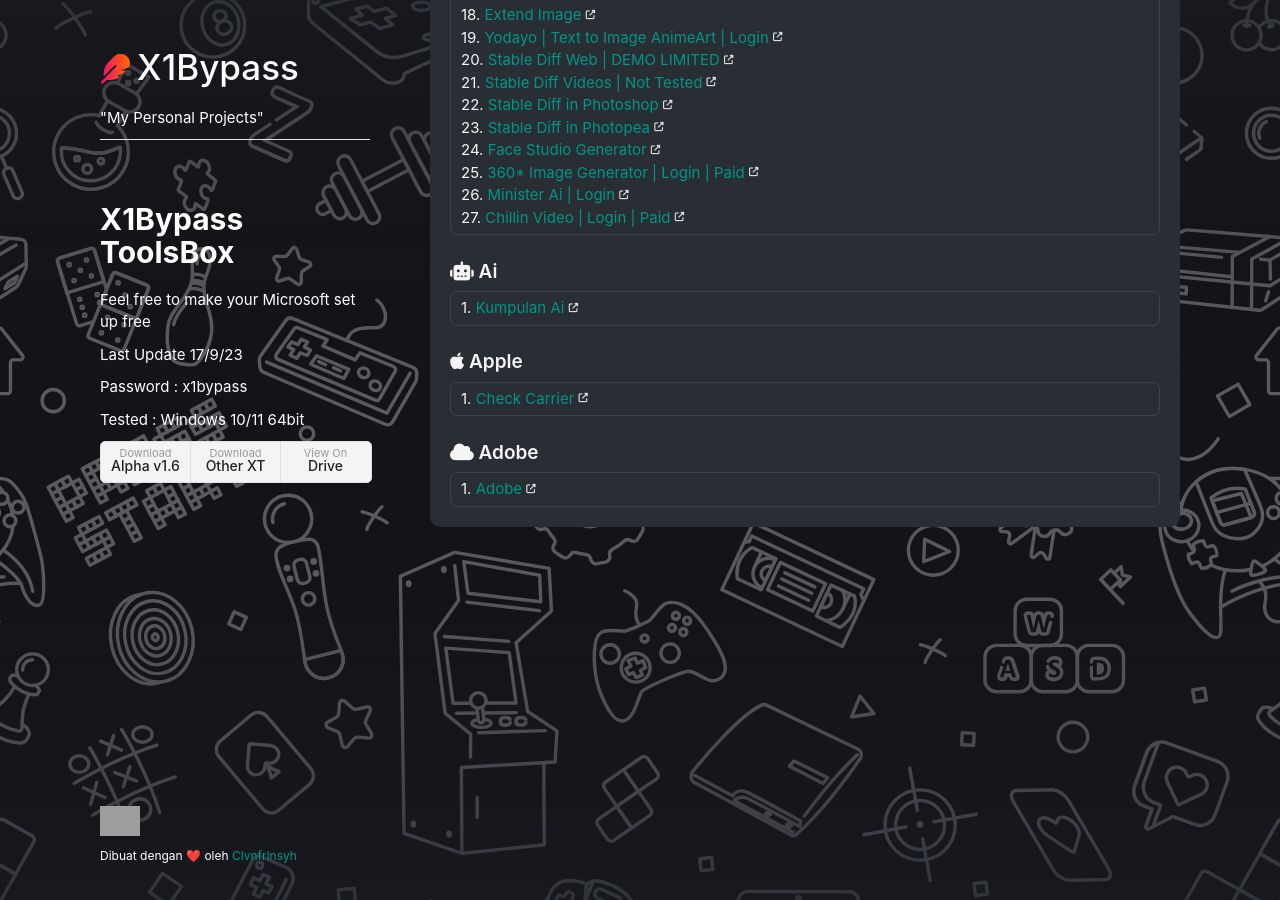
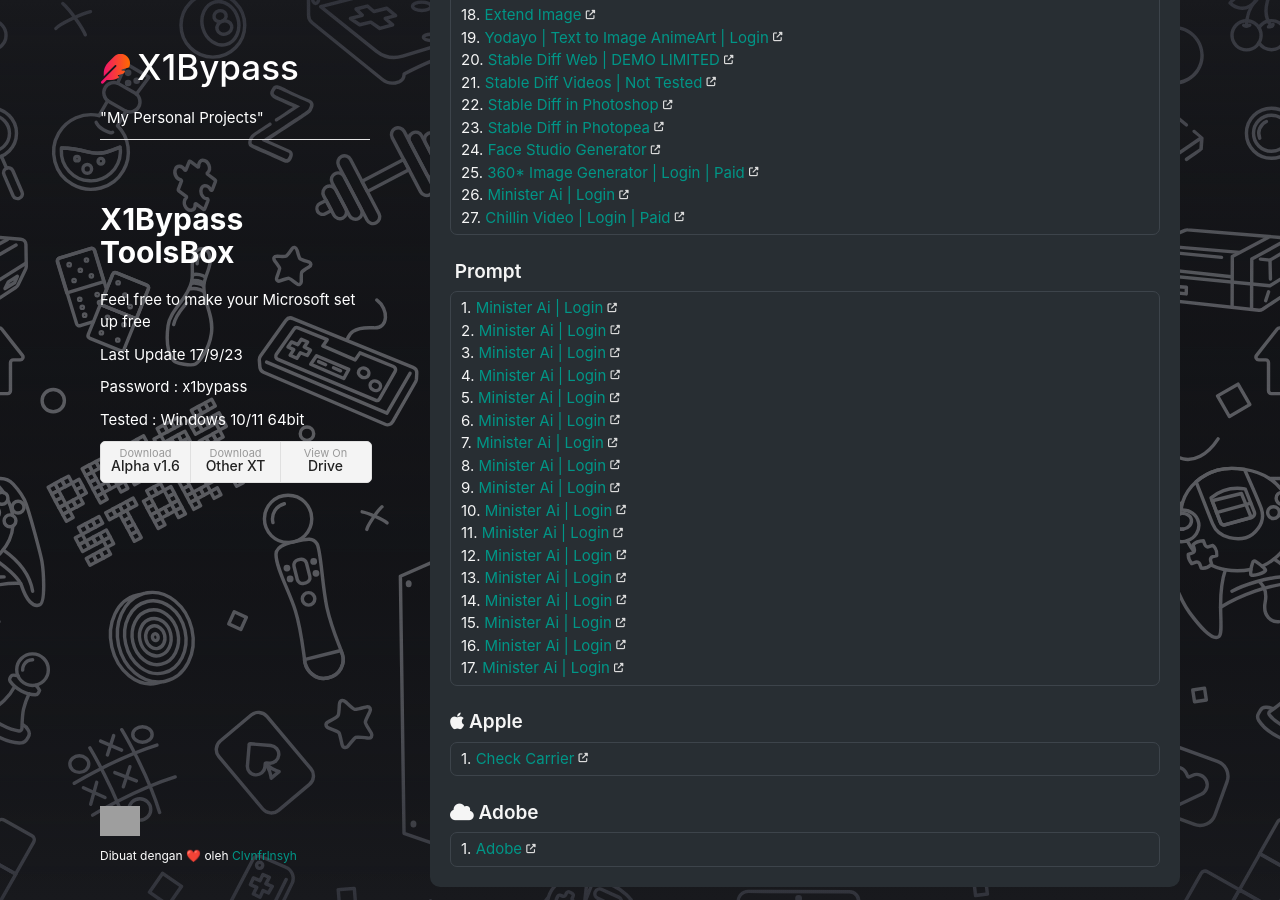
Before and after one commit to Unknown240/coba, a Jekyll site: the page built from index.html, in a window 1280 px wide and 900 px high, scrolled down 1519 px. Built offline with Jekyll 4.4.1, drawn with Linux system fonts in a browser that asks for light colours; grey boxes are pictures that could not be loaded.

Commit message:
Update index.html

```diff
--- a/index.html
+++ b/index.html
@@ -86,9 +86,25 @@
     27. <a href="{{ 'https://chillin.online/' | relative_url }}">Chillin Video | Login | Paid</a> <i class="fa-solid fa-up-right-from-square fa-2xs" style="color: #dcdcdc"></i>
   </div>
    <br>
-  <div class="menu-title"><i class="fa-solid fa-robot"></i> Ai</div>
+  <div class="menu-title"><i class="fa-solid fa-command"></i> Prompt</div>
   <div class="boxlink">
-    1. <a href="{{ 'https://tools.x1bypass.my.id/x1bypasstools/' | relative_url }}">Kumpulan Ai</a> <i class="fa-solid fa-up-right-from-square fa-2xs" style="color: #dcdcdc"></i>
+    1. <a href="{{ 'https://imagetoprompt.com/' | relative_url }}">Minister Ai | Login</a> <i class="fa-solid fa-up-right-from-square fa-2xs" style="color: #dcdcdc"></i><br>
+    2. <a href="{{ 'https://replicate.com/methexis-inc/img2prompt' | relative_url }}">Minister Ai | Login</a> <i class="fa-solid fa-up-right-from-square fa-2xs" style="color: #dcdcdc"></i><br>
+    3. <a href="{{ 'https://huggingface.co/spaces/pharma/CLIP-Interrogator' | relative_url }}">Minister Ai | Login</a> <i class="fa-solid fa-up-right-from-square fa-2xs" style="color: #dcdcdc"></i><br>
+    4. <a href="{{ 'https://github.com/receyuki/stable-diffusion-prompt-reader' | relative_url }}">Minister Ai | Login</a> <i class="fa-solid fa-up-right-from-square fa-2xs" style="color: #dcdcdc"></i><br>
+    5. <a href="{{ 'https://mp.weixin.qq.com/s/gyKgSF7kbie7sPXRQUDWgg' | relative_url }}">Minister Ai | Login</a> <i class="fa-solid fa-up-right-from-square fa-2xs" style="color: #dcdcdc"></i><br>
+    6. <a href="{{ 'https://poe.com/MJEN' | relative_url }}">Minister Ai | Login</a> <i class="fa-solid fa-up-right-from-square fa-2xs" style="color: #dcdcdc"></i><br>
+    7. <a href="{{ 'https://www.kandouyin.com/' | relative_url }}">Minister Ai | Login</a> <i class="fa-solid fa-up-right-from-square fa-2xs" style="color: #dcdcdc"></i><br>
+    8. <a href="{{ 'https://better.avatarprompt.net/' | relative_url }}">Minister Ai | Login</a> <i class="fa-solid fa-up-right-from-square fa-2xs" style="color: #dcdcdc"></i><br>
+    9. <a href="{{ 'https://yesu.tech/' | relative_url }}">Minister Ai | Login</a> <i class="fa-solid fa-up-right-from-square fa-2xs" style="color: #dcdcdc"></i><br>
+    10. <a href="{{ 'https://prompt.noonshot.com/' | relative_url }}">Minister Ai | Login</a> <i class="fa-solid fa-up-right-from-square fa-2xs" style="color: #dcdcdc"></i><br>
+    11. <a href="{{ 'https://www.ai-art.com.cn/?prompt/' | relative_url }}">Minister Ai | Login</a> <i class="fa-solid fa-up-right-from-square fa-2xs" style="color: #dcdcdc"></i><br>
+    12. <a href="{{ 'https://www.imiprompt.com/builder' | relative_url }}">Minister Ai | Login</a> <i class="fa-solid fa-up-right-from-square fa-2xs" style="color: #dcdcdc"></i><br>
+    13. <a href="{{ 'https://promptomania.com/prompt-builder/' | relative_url }}">Minister Ai | Login</a> <i class="fa-solid fa-up-right-from-square fa-2xs" style="color: #dcdcdc"></i><br>
+    14. <a href="{{ 'https://flowgpt.com/' | relative_url }}">Minister Ai | Login</a> <i class="fa-solid fa-up-right-from-square fa-2xs" style="color: #dcdcdc"></i><br>
+    15. <a href="{{ 'https://promptomania.com/prompt-builder/' | relative_url }}">Minister Ai | Login</a> <i class="fa-solid fa-up-right-from-square fa-2xs" style="color: #dcdcdc"></i><br>
+    16. <a href="{{ 'https://promptbase.com/' | relative_url }}">Minister Ai | Login</a> <i class="fa-solid fa-up-right-from-square fa-2xs" style="color: #dcdcdc"></i><br>
+    17. <a href="{{ 'https://snackprompt.com/' | relative_url }}">Minister Ai | Login</a> <i class="fa-solid fa-up-right-from-square fa-2xs" style="color: #dcdcdc"></i>
   </div>
      <br>
   <div class="menu-title"><i class="fa-brands fa-apple"></i> Apple</div>
```
